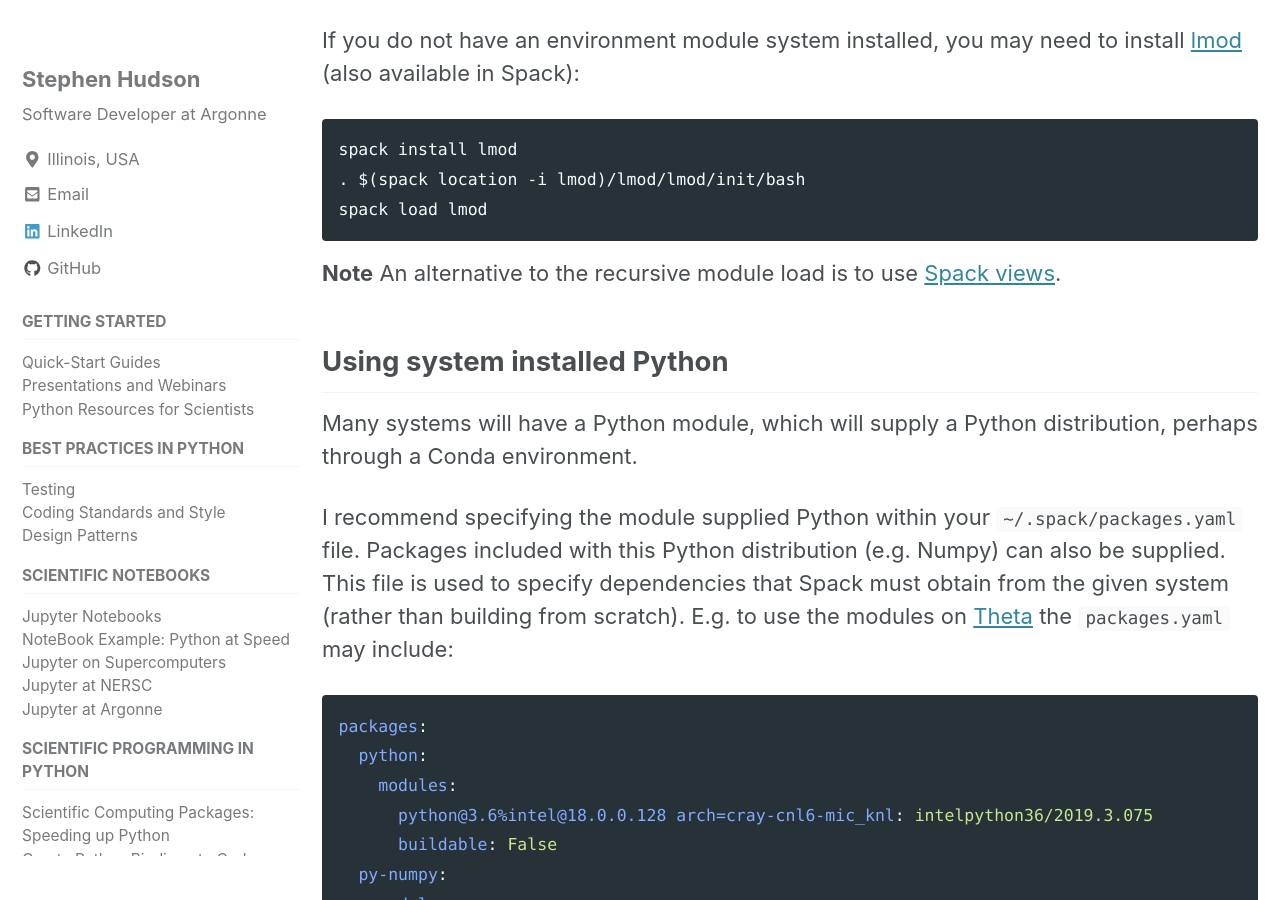
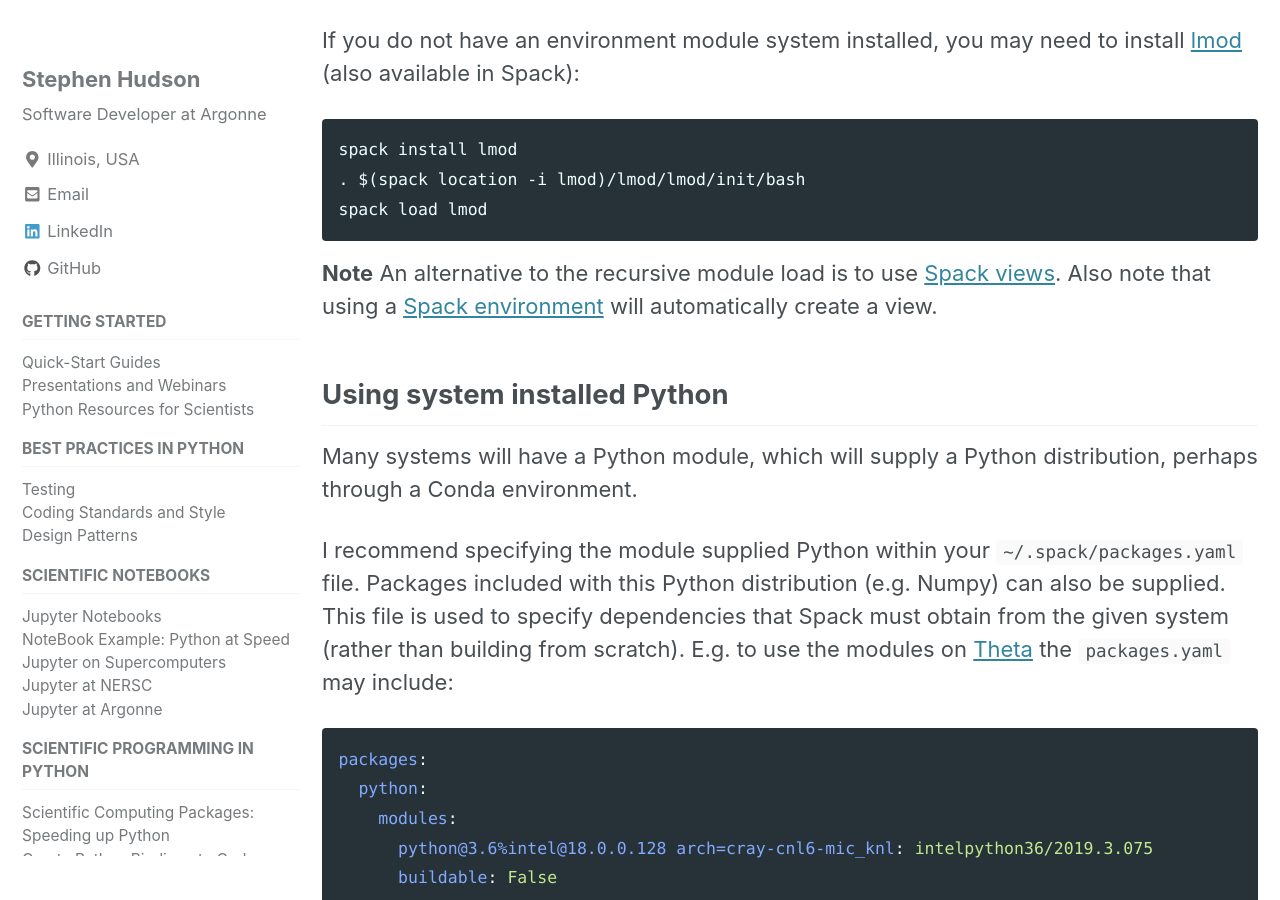
Before and after one commit to betterscientificsoftware/python-for-hpc, a Jekyll site: the page built from _posts/2020-06-24-python-packages-and-spack.md, in a window 1280 px wide and 900 px high, scrolled down 1595 px. Built offline with Jekyll 4.4.1, drawn with Linux system fonts in a browser that asks for light colours; cached includes are drawn as plain includes; nearby versions of some CDN libraries; comment, search, counter and statistics services are not loaded; a style sheet for code colours, icons or effects is not loaded.

Commit message:
Update python Spack blog

```diff
--- a/_posts/2020-06-24-python-packages-and-spack.md
+++ b/_posts/2020-06-24-python-packages-and-spack.md
@@ -50,7 +50,7 @@ If you do not have an environment module system installed, you may need to insta
     spack load lmod
 
 
-**Note** An alternative to the recursive module load is to use [Spack views](https://spack.readthedocs.io/en/latest/workflows.html#filesystem-views).
+**Note** An alternative to the recursive module load is to use [Spack views](https://spack.readthedocs.io/en/latest/workflows.html#filesystem-views). Also note that using a [Spack environment](https://spack.readthedocs.io/en/latest/environments.html) will automatically create a view.
 
 
 ## Using system installed Python
```
